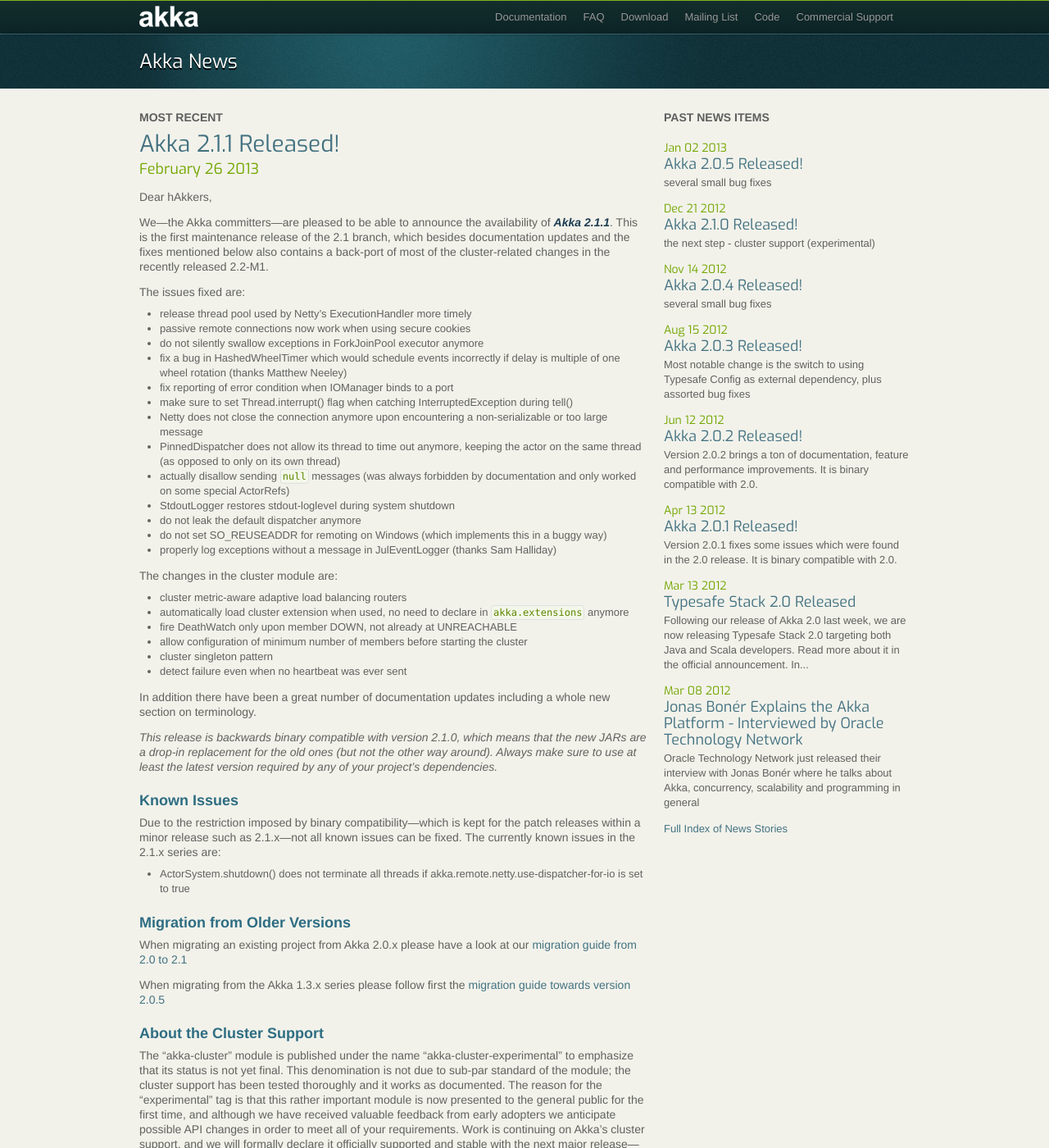
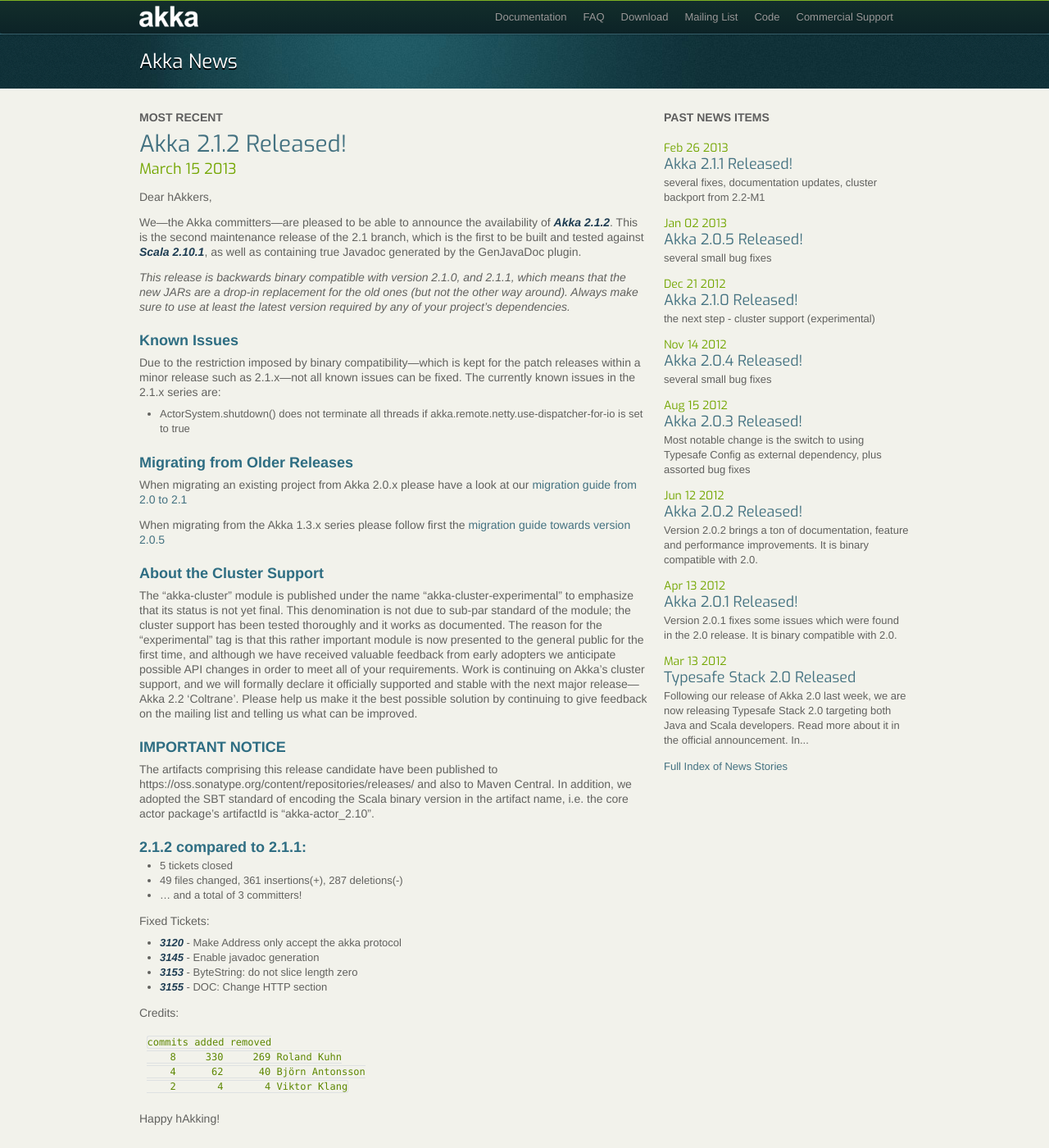
Before and after one commit to raboof/akka.github.com, a Jekyll site: the page built from news/index.md, in a window 1280 px wide and 1400 px high. Shown: the whole window at 82% size. Built offline with Jekyll 4.4.1, drawn with Linux system fonts in a browser that asks for light colours; some of the changed text lies outside the part shown.

Commit message:
Akka 2.1.2 Released

```diff
--- a/docs/index.md
+++ b/docs/index.md
@@ -5,10 +5,10 @@
 
 ## Release Versions
 
-### Akka 2.1.1 (current stable release) for Scala 2.10
+### Akka 2.1.2 (current stable release) for Scala 2.10
 
-* Akka Documentation - [http://doc.akka.io/docs/akka/2.1.1](http://doc.akka.io/docs/akka/2.1.1) (or in [PDF format](http://doc.akka.io/docs/akka/2.1.1/Akka.pdf))
-* Akka API - [http://doc.akka.io/api/akka/2.1.1](http://doc.akka.io/api/akka/2.1.1)
+* Akka Documentation - [http://doc.akka.io/docs/akka/2.1.2](http://doc.akka.io/docs/akka/2.1.2) (or in [PDF format](http://doc.akka.io/docs/akka/2.1.2/Akka.pdf))
+* Akka API - [http://doc.akka.io/api/akka/2.1.2](http://doc.akka.io/api/akka/2.1.2)
 
 ### Akka 2.0.5 for Scala 2.9
 
--- a/downloads/index.md
+++ b/downloads/index.md
@@ -3,9 +3,9 @@
 title: Downloads
 ---
 
-## Akka 2.1.1 (current stable release) for Scala 2.10
+## Akka 2.1.2 (current stable release) for Scala 2.10
 
-* Akka (all modules): [akka-2.1.1.tgz](http://download.akka.io/downloads/akka-2.1.1.tgz) or [akka-2.1.1.zip](http://download.akka.io/downloads/akka-2.1.1.zip)
+* Akka (all modules): [akka-2.1.2.tgz](http://download.akka.io/downloads/akka-2.1.2.tgz) or [akka-2.1.2.zip](http://download.akka.io/downloads/akka-2.1.2.zip)
 
 ## Akka 2.0.5 (current stable release) for Scala 2.9
 
--- /dev/null
+++ b/news/_posts/2013-03-15-akka-2.1.2-released.md
@@ -0,0 +1,55 @@
+---
+layout: news
+title: Akka 2.1.2 Released!
+author: Björn Antonsson
+short: Scala 2.10.1, True Javadoc generated with GenJavaDoc
+---
+
+Dear hAkkers,
+
+We—the Akka committers—are pleased to be able to announce the availability of ***Akka 2.1.2***. This is the second maintenance release of the 2.1 branch, which is the first to be built and tested against ***Scala 2.10.1***, as well as containing true Javadoc generated by the GenJavaDoc plugin.
+
+*This release is backwards binary compatible with version 2.1.0, and 2.1.1, which means that the new JARs are a drop-in replacement for the old ones (but not the other way around). Always make sure to use at least the latest version required by any of your project’s dependencies.*
+
+### Known Issues
+
+Due to the restriction imposed by binary compatibility—which is kept for the patch releases within a minor release such as 2.1.x—not all known issues can be fixed. The currently known issues in the 2.1.x series are:
+
+* ActorSystem.shutdown() does not terminate all threads if akka.remote.netty.use-dispatcher-for-io is set to true
+
+### Migrating from Older Releases
+
+When migrating an existing project from Akka 2.0.x please have a look at our [migration guide from 2.0 to 2.1](http://doc.akka.io/docs/akka/2.1.2/project/migration-guide-2.0.x-2.1.x.html)
+
+When migrating from the Akka 1.3.x series please follow first the [migration guide towards version 2.0.5](http://doc.akka.io/docs/akka/2.0.5/project/migration-guide-1.3.x-2.0.x.html)
+
+### About the Cluster Support
+
+The “akka-cluster” module is published under the name “akka-cluster-experimental” to emphasize that its status is not yet final. This denomination is not due to sub-par standard of the module; the cluster support has been tested thoroughly and it works as documented. The reason for the “experimental” tag is that this rather important module is now presented to the general public for the first time, and although we have received valuable feedback from early adopters we anticipate possible API changes in order to meet all of your requirements. Work is continuing on Akka’s cluster support, and we will formally declare it officially supported and stable with the next major release—Akka 2.2 ‘Coltrane’. Please help us make it the best possible solution by continuing to give feedback on the mailing list and telling us what can be improved.
+
+### IMPORTANT NOTICE
+
+The artifacts comprising this release candidate have been published to https://oss.sonatype.org/content/repositories/releases/ and also to Maven Central. In addition, we adopted the SBT standard of encoding the Scala binary version in the artifact name, i.e. the core actor package’s artifactId is “akka-actor_2.10”.
+
+
+### 2.1.2 compared to 2.1.1:
+
+* 5 tickets closed
+* 49 files changed, 361 insertions(+), 287 deletions(-)
+* … and a total of 3 committers!
+
+Fixed Tickets:
+
+* ***3120*** - Make Address only accept the akka protocol
+* ***3145*** - Enable javadoc generation
+* ***3153*** - ByteString: do not slice length zero
+* ***3155*** - DOC: Change HTTP section
+
+Credits:
+
+    commits added removed
+        8     330     269 Roland Kuhn
+        4      62      40 Björn Antonsson
+        2       4       4 Viktor Klang
+
+Happy hAkking!
```
Also changed, not shown: 404.html (+4 -4 lines).
